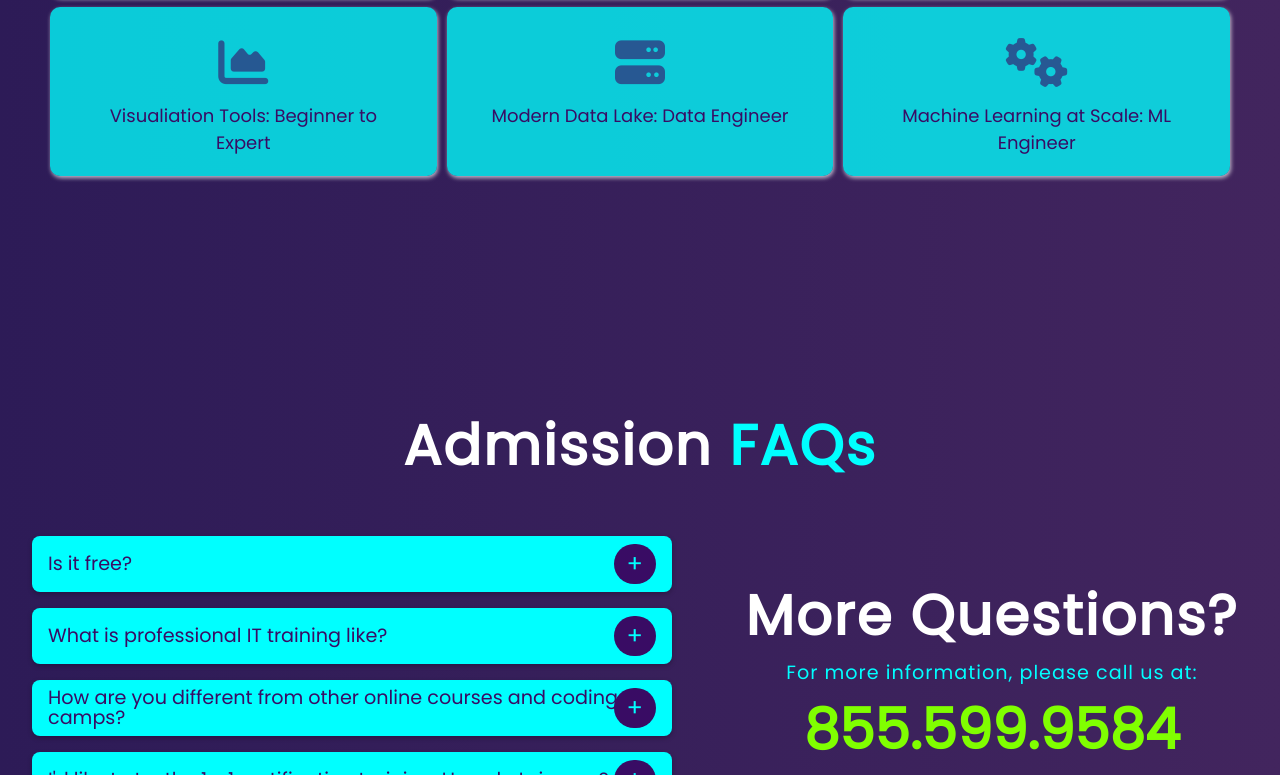
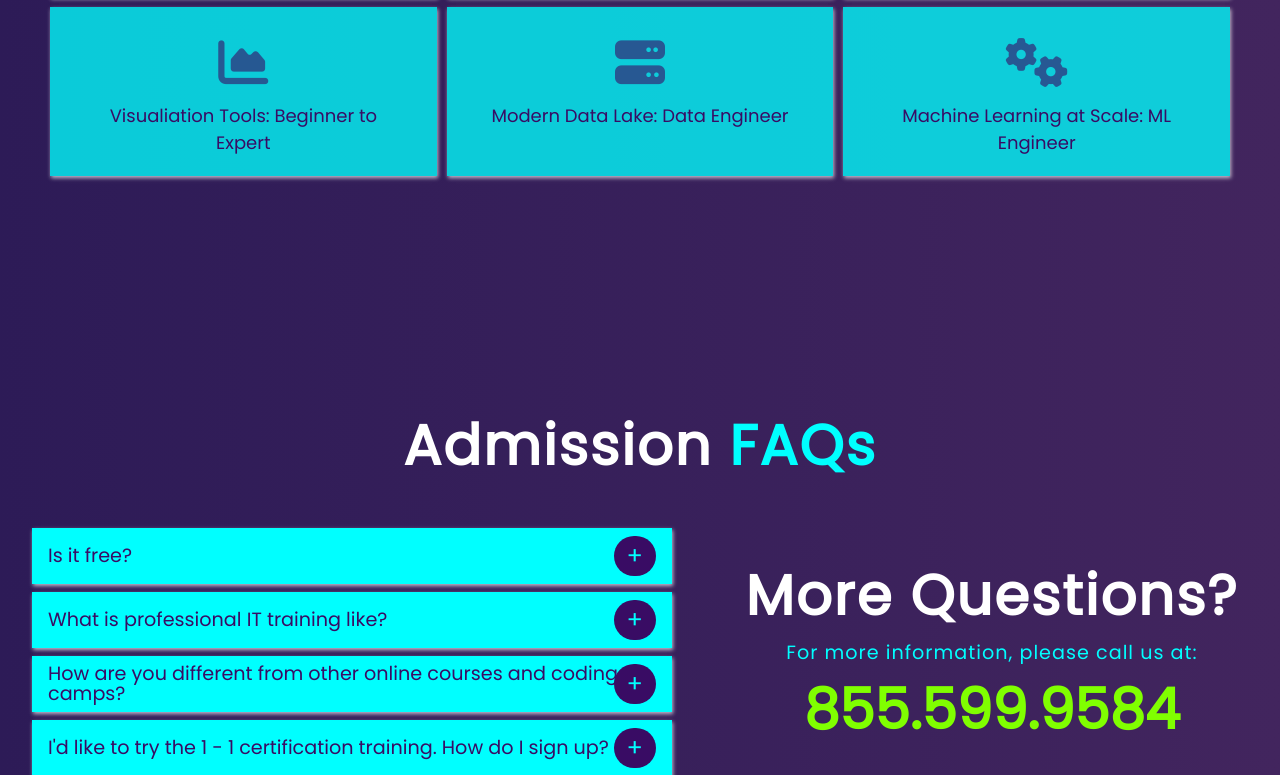
Before and after one commit to ahadnur/sqlcamp, a plain HTML site: page index.html in a window 1280 px wide. Shown: the part 1293-2068 px from the top of the page. Drawn offline with Linux system fonts and the light colour scheme.

Commit message:
button a tag dectoration changed and removing border radiuses

```diff
--- a/style.css
+++ b/style.css
@@ -122,6 +122,10 @@ header.sticky ul li a
     cursor: pointer;
 }
 
+.banner .container .btn-group .btn-reg a{
+    text-decoration: none;
+}
+
 .banner .container .btn-group .btn-reg:hover{
     background: rgb(121, 241, 241);
     transition: 0.7s;
@@ -179,7 +183,6 @@ header.sticky ul li a
     padding: 20px 40px;
     background: rgba(0, 255, 255, 0.774);
     text-align: center;
-    border-radius: 10px;
     overflow: hidden;
     box-shadow: 1px 2px 4px rgba(255, 255, 255, 0.7);
 }
@@ -231,9 +234,9 @@ header.sticky ul li a
 .faq .accordian-item{
     background-color: rgb(0, 255, 255);
     color: rgb(57, 12, 100);
-    margin: 1rem 0;
-    border-radius: .5rem;
-    box-shadow: 0 2px 5px 0 rgba(0,0,0, .25);
+    margin: .5rem 0;
+    /* border-radius: .5rem; */
+    box-shadow: 1px 2px 4px rgba(255, 255, 255, 0.7);
 }
 
 .question{
@@ -371,6 +374,10 @@ header.sticky ul li a
     font-weight: 500;
 }
 
+.free-resources button a{
+    text-decoration: none;
+}
+
 .free-resources button:hover{
     background-color: rgb(121, 241, 241);
 }
```
